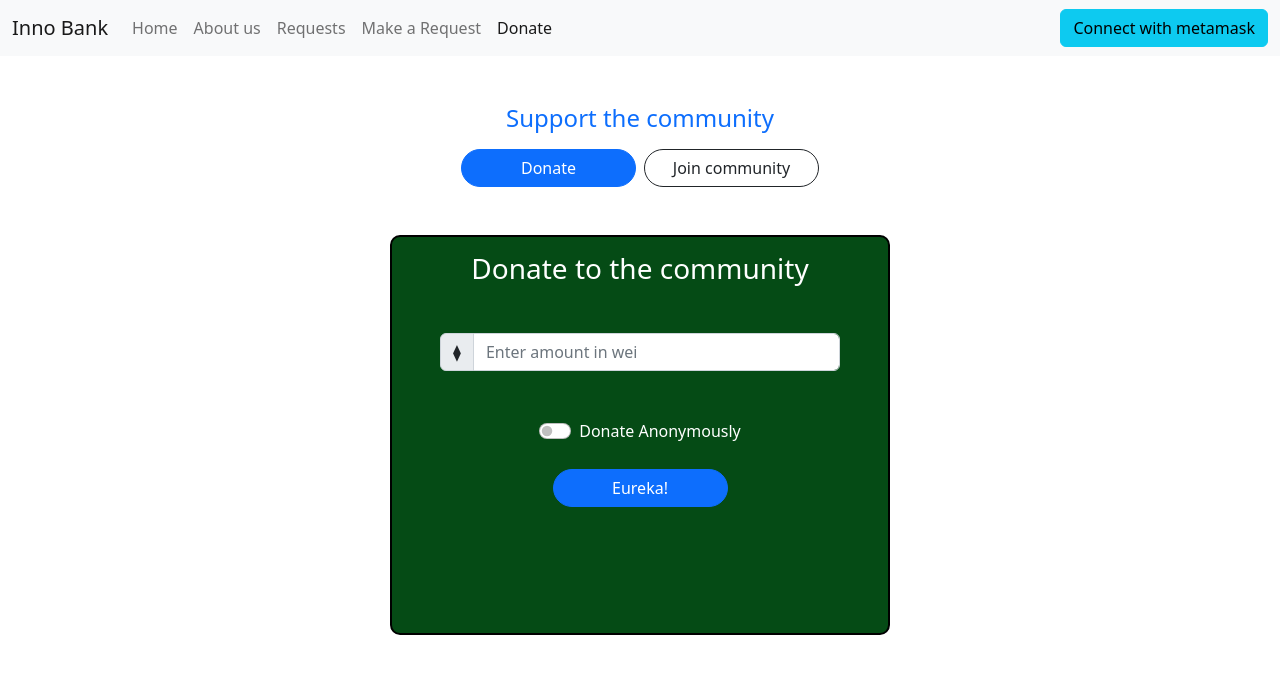
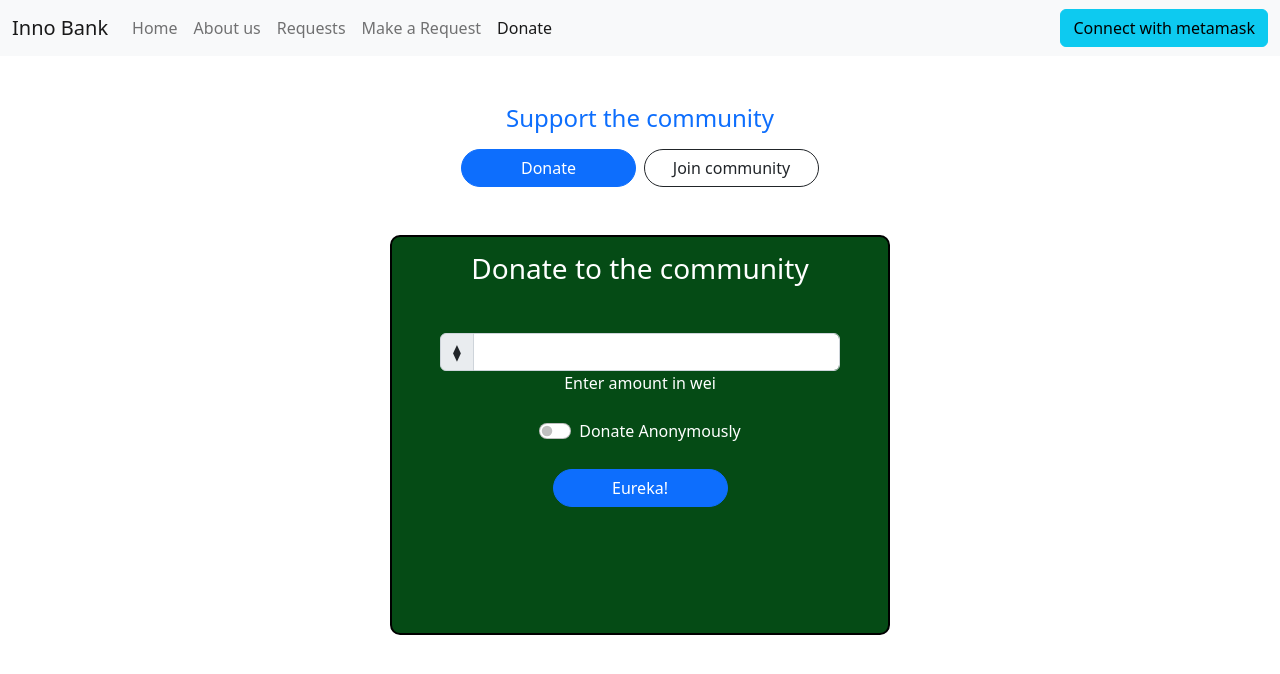
Before and after one commit to deependujha/inno_bank_frontend, a Next.js app: page /donate in a window 1280 px wide. Shown: the top 674 px of the page. Built offline with nearby package versions, Linux system fonts and the light colour scheme.

Commit message:
we are now getting value of checkbox too

```diff
--- a/components/donate/SquareBox.jsx
+++ b/components/donate/SquareBox.jsx
@@ -1,8 +1,15 @@
-import React from "react";
+import React, { useState } from "react";
 import styles from "../../styles/SquareBox.module.css";
 import StayAnonymous from "./StayAnonymous";
 
 const SquareBox = ({ clicked }) => {
+  const [amount, setAmount] = useState("");
+  const [val, setVal] = useState(true);
+
+  const eurekaClicked = () => {
+    console.log(`amount is: ${amount}`);
+  };
+
   return (
     <div className="d-flex justify-content-center my-5">
       <div className={`${styles.squareBox}`}>
@@ -12,26 +19,30 @@ const SquareBox = ({ clicked }) => {
             : "Join the community"}
         </h3>
 
-        <div className="input-group my-5 mx-5" style={{ width: "400px" }}>
+        <div className="input-group mt-5 mx-5" style={{ width: "400px" }}>
           <span className="input-group-text"> ⧫</span>
           <input
+            value={amount}
+            onChange={(e) => {
+              setAmount(e.target.value);
+            }}
             type="text"
             className="form-control"
             aria-label="Amount (to the nearest dollar)"
-            placeholder={`${
-              clicked === "donate"
-                ? "Enter amount in wei"
-                : "Send atleast 5 ethers to become a member."
-            }`}
           />
         </div>
-
-        {clicked === "donate" ? <StayAnonymous /> : <></>}
+        <div className="mb-4" style={{ color: "white" }}>
+          {clicked === "donate"
+            ? "Enter amount in wei"
+            : "Send atleast 5 ethers to become a member."}
+        </div>
+        {/* {clicked === "donate" ? <StayAnonymous /> : <></>} */}
+        <StayAnonymous clicked={clicked} val={val} setVal={setVal} />
         <button
           className={`btn btn-primary rounded-pill my-4`}
           style={{ width: "175px" }}
           onClick={() => {
-            setClicked("donate");
+            eurekaClicked();
           }}
         >
           Eureka!
--- a/components/donate/StayAnonymous.jsx
+++ b/components/donate/StayAnonymous.jsx
@@ -1,10 +1,23 @@
 import React from "react";
-
-const StayAnonymous = ({ clicked }) => {
+import styles from "../../styles/SquareBox.module.css";
+const StayAnonymous = ({ clicked, val, setVal }) => {
+  const checkboxAltered = (e) => {
+    let isChecked = e.target.checked;
+    // console.log(isChecked);
+    setVal(isChecked);
+  };
   return (
-    <div className={`d-flex justify-content-center `}>
+    <div
+      className={`d-flex justify-content-center ${
+        clicked === "donate" ? "" : "hide"
+      }`}
+    >
       <div className="form-check form-switch" style={{ color: "white" }}>
-        <input className="form-check-input" type="checkbox" />
+        <input
+          className="form-check-input"
+          type="checkbox"
+          onChange={(e) => checkboxAltered(e)}
+        />
         <label className="form-check-label" htmlFor="flexSwitchCheckDefault">
           Donate Anonymously
         </label>
--- a/styles/globals.css
+++ b/styles/globals.css
@@ -19,8 +19,14 @@ a {
   html {
     color-scheme: dark;
   }
+
   body {
     color: white;
     background: black;
   }
 }
+
+
+.hide {
+  visibility: hidden;
+}
```
